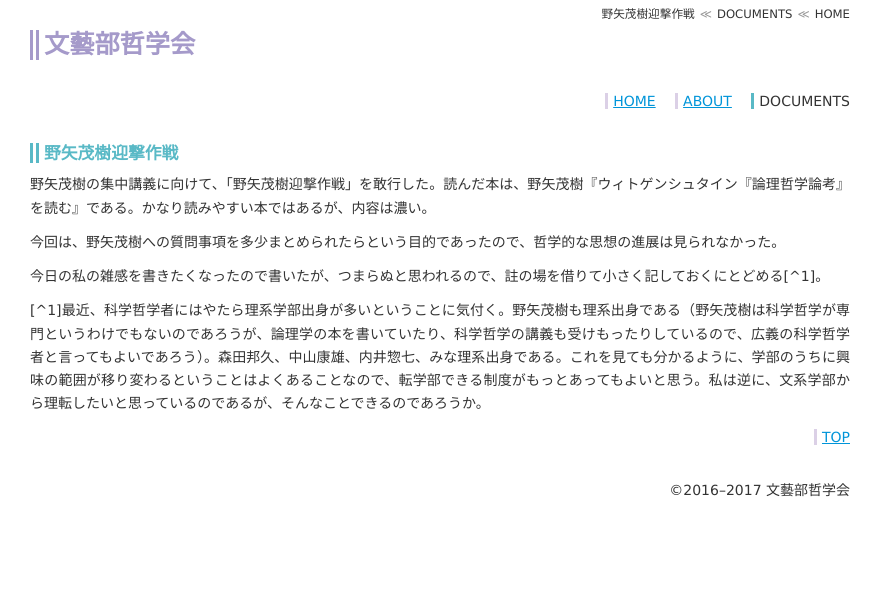
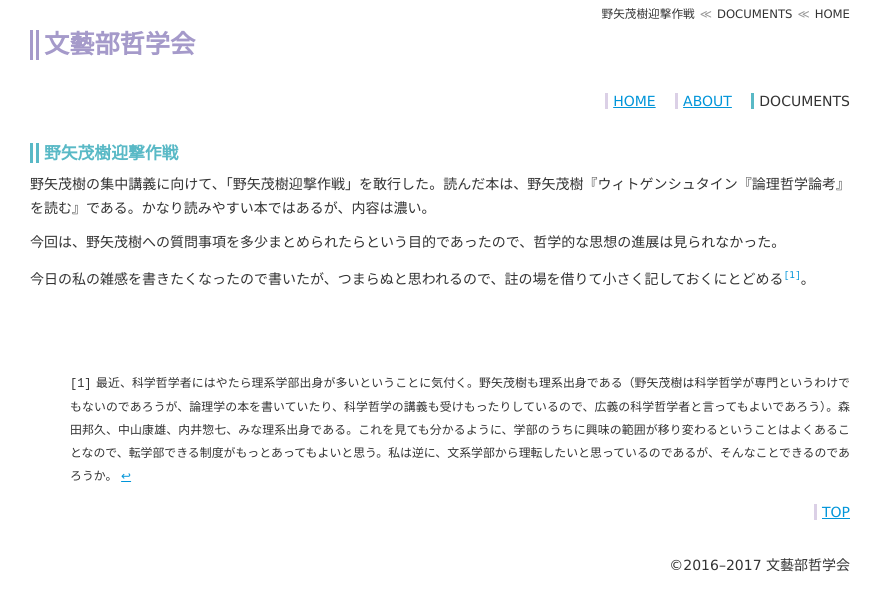
Before and after one commit to qdaibungei/philosophy, a Jekyll site: the page built from docs/_posts/2017-08-27-philo.md, in a window 1280 px wide. Shown: the top 611 px of the page, without its empty margins (0-883 px from the left). Built offline with Jekyll 4.4.1, drawn with Linux system fonts in a browser that asks for light colours.

Commit message:
fix a mistake

```diff
--- a/docs/_posts/2017-08-27-philo.md
+++ b/docs/_posts/2017-08-27-philo.md
@@ -10,4 +10,4 @@ date:   2017-08-27
 
 今日の私の雑感を書きたくなったので書いたが、つまらぬと思われるので、註の場を借りて小さく記しておくにとどめる[^1]。
 
-[^1]最近、科学哲学者にはやたら理系学部出身が多いということに気付く。野矢茂樹も理系出身である（野矢茂樹は科学哲学が専門というわけでもないのであろうが、論理学の本を書いていたり、科学哲学の講義も受けもったりしているので、広義の科学哲学者と言ってもよいであろう）。森田邦久、中山康雄、内井惣七、みな理系出身である。これを見ても分かるように、学部のうちに興味の範囲が移り変わるということはよくあることなので、転学部できる制度がもっとあってもよいと思う。私は逆に、文系学部から理転したいと思っているのであるが、そんなことできるのであろうか。
+[^1]: 最近、科学哲学者にはやたら理系学部出身が多いということに気付く。野矢茂樹も理系出身である（野矢茂樹は科学哲学が専門というわけでもないのであろうが、論理学の本を書いていたり、科学哲学の講義も受けもったりしているので、広義の科学哲学者と言ってもよいであろう）。森田邦久、中山康雄、内井惣七、みな理系出身である。これを見ても分かるように、学部のうちに興味の範囲が移り変わるということはよくあることなので、転学部できる制度がもっとあってもよいと思う。私は逆に、文系学部から理転したいと思っているのであるが、そんなことできるのであろうか。
```
